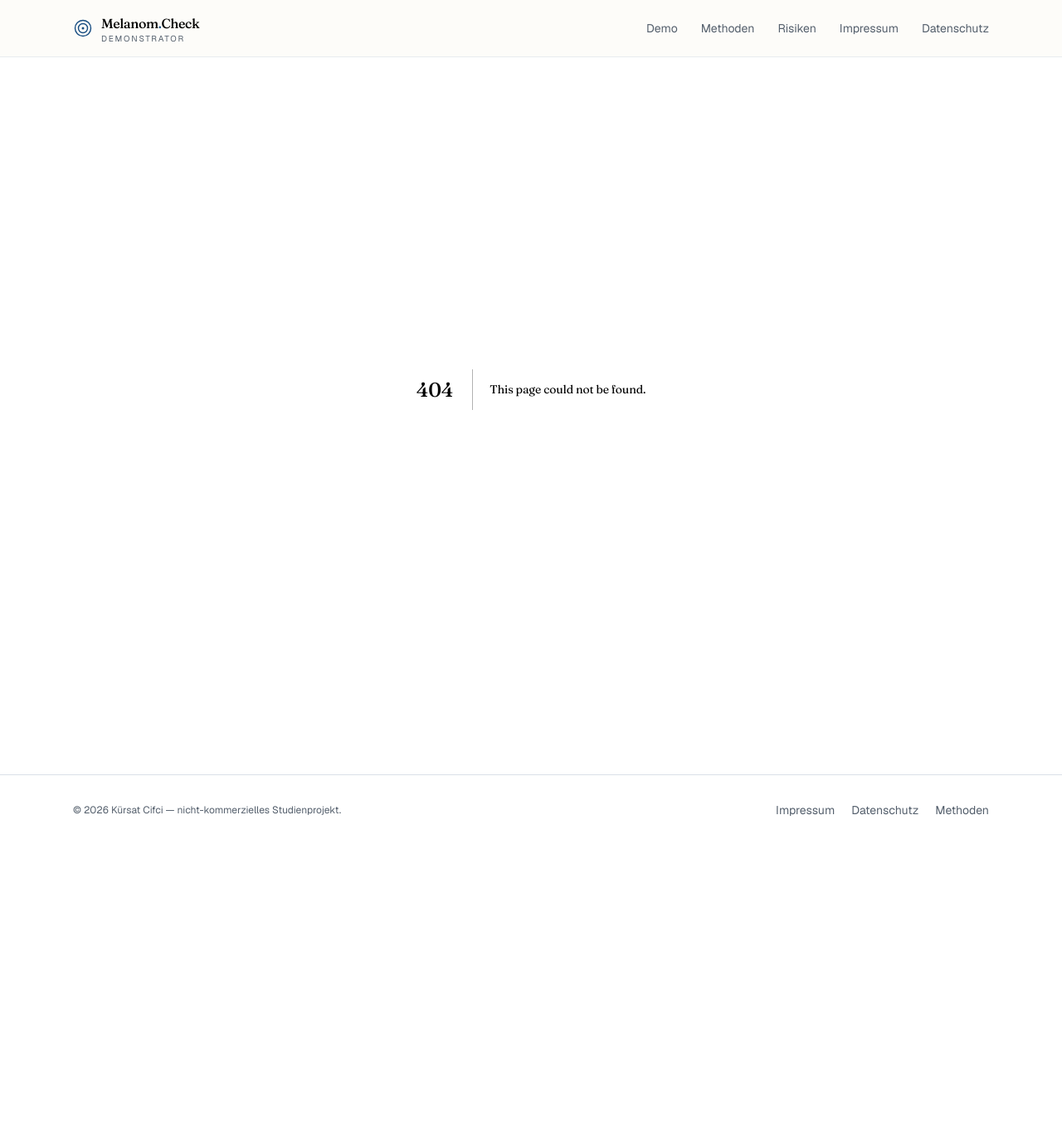
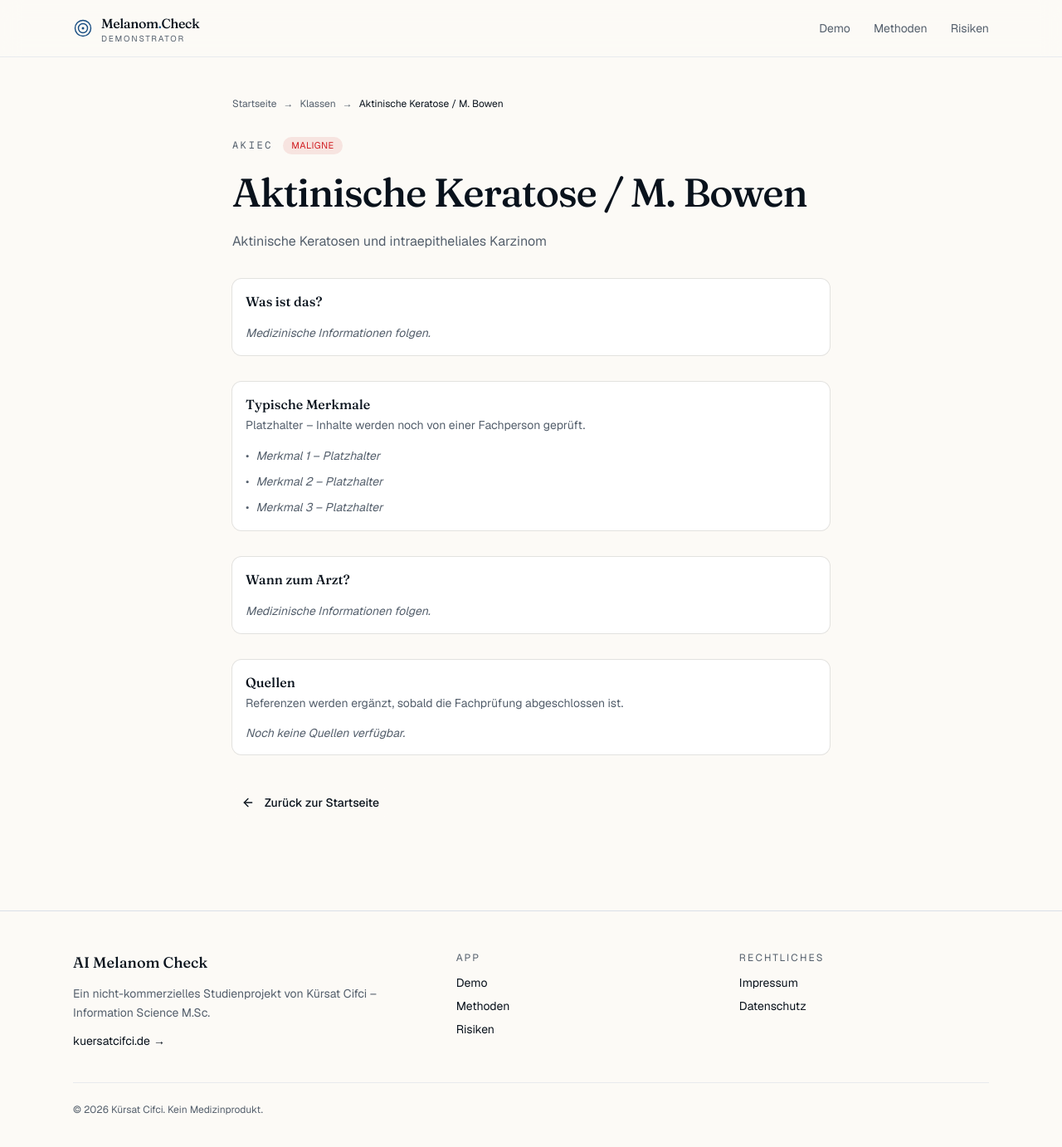
Before and after one commit to kuersatcifci/ai-melanom-check, a Next.js app: page /klassen/akiec in a window 1280 px wide. Before the commit this address had no page. Shown: the top 1382 px of the page at 83% size. Before the commit the page ends 1018 px from the top, so only its background shows below. Built offline with nearby package versions, Linux system fonts and the light colour scheme.

Commit message:
Add class detail pages, improved footer, privacy info

```diff
--- a/src/app/demo/page.tsx
+++ b/src/app/demo/page.tsx
@@ -231,15 +231,13 @@ export default function DemoPage() {
           </ol>
 
           <div className="border-border/60 flex flex-col gap-3 rounded-md border bg-muted/30 p-4">
-            <h3 className="font-heading text-base font-medium">
-              Datenschutz &amp; Datenspeicherung
-            </h3>
+            <h3 className="font-heading text-base font-medium">Datenschutz</h3>
             <ul className="flex flex-col gap-2.5">
               {[
-                "Ihre Bilder werden nicht gespeichert. Die Verarbeitung erfolgt ausschließlich in Ihrem Browser.",
-                "Es werden keine Bilder übertragen. Weder an unsere Server noch an Dritte.",
-                "Nach dem Schließen des Tabs sind alle Daten weg. Es gibt keine Datenbank, keinen Account, keine Protokollierung.",
-                "ONNX Runtime Web führt die KI-Inferenz lokal auf Ihrem Gerät aus.",
+                "Ihre Bilder werden nicht gespeichert",
+                "Keine Übertragung an Server oder Dritte",
+                "Nach Schließen des Tabs sind alle Daten weg – keine Datenbank, kein Account",
+                "KI-Inferenz läuft lokal auf Ihrem Gerät via ONNX Runtime Web",
               ].map((item) => (
                 <li key={item} className="flex gap-2.5 text-sm leading-relaxed">
                   <CheckCircle2
--- /dev/null
+++ b/src/app/klassen/[code]/page.tsx
@@ -0,0 +1,169 @@
+import Link from "next/link";
+import { notFound } from "next/navigation";
+import { ArrowLeft } from "lucide-react";
+import { CLASSES } from "@/lib/classes";
+import { buttonVariants } from "@/components/ui/button";
+import {
+  Card,
+  CardContent,
+  CardDescription,
+  CardHeader,
+  CardTitle,
+} from "@/components/ui/card";
+
+type Params = { code: string };
+
+export function generateStaticParams(): Params[] {
+  return CLASSES.map((c) => ({ code: c.code }));
+}
+
+export const dynamicParams = false;
+
+export async function generateMetadata({
+  params,
+}: {
+  params: Promise<Params>;
+}) {
+  const { code } = await params;
+  const klass = CLASSES.find((c) => c.code === code);
+  if (!klass) return {};
+  return {
+    title: `${klass.label} (${klass.code.toUpperCase()}) – Melanom.Check`,
+    description: klass.description,
+  };
+}
+
+export default async function ClassDetailPage({
+  params,
+}: {
+  params: Promise<Params>;
+}) {
+  const { code } = await params;
+  const klass = CLASSES.find((c) => c.code === code);
+  if (!klass) notFound();
+
+  return (
+    <main className="mx-auto flex w-full max-w-3xl flex-col gap-8 px-6 py-12">
+      <nav aria-label="Breadcrumb" className="text-muted-foreground text-xs">
+        <ol className="flex flex-wrap items-center gap-2">
+          <li>
+            <Link href="/" className="hover:text-foreground">
+              Startseite
+            </Link>
+          </li>
+          <li aria-hidden="true">→</li>
+          <li>Klassen</li>
+          <li aria-hidden="true">→</li>
+          <li className="text-foreground">{klass.label}</li>
+        </ol>
+      </nav>
+
+      <header className="flex flex-col gap-4">
+        <div className="flex flex-wrap items-center gap-3">
+          <code className="text-muted-foreground font-mono text-xs uppercase tracking-[0.22em]">
+            {klass.code}
+          </code>
+          <span
+            className={
+              "rounded-full px-2.5 py-0.5 text-[11px] uppercase tracking-wider " +
+              (klass.malignant
+                ? "bg-destructive/10 text-destructive"
+                : "bg-muted text-muted-foreground")
+            }
+          >
+            {klass.malignant ? "maligne" : "benigne"}
+          </span>
+        </div>
+        <h1 className="font-heading text-balance text-4xl font-medium leading-tight tracking-tight sm:text-5xl">
+          {klass.label}
+        </h1>
+        <p className="text-muted-foreground text-base leading-relaxed">
+          {klass.description}
+        </p>
+      </header>
+
+      <Card>
+        <CardHeader>
+          <CardTitle>Was ist das?</CardTitle>
+        </CardHeader>
+        <CardContent>
+          <p className="text-muted-foreground text-sm leading-relaxed italic">
+            Medizinische Informationen folgen.
+          </p>
+        </CardContent>
+      </Card>
+
+      <Card>
+        <CardHeader>
+          <CardTitle>Typische Merkmale</CardTitle>
+          <CardDescription>
+            Platzhalter – Inhalte werden noch von einer Fachperson geprüft.
+          </CardDescription>
+        </CardHeader>
+        <CardContent>
+          <ul className="flex flex-col gap-2 text-sm leading-relaxed">
+            <li className="flex gap-2">
+              <span aria-hidden="true" className="text-muted-foreground">
+                •
+              </span>
+              <span className="text-muted-foreground italic">
+                Merkmal 1 – Platzhalter
+              </span>
+            </li>
+            <li className="flex gap-2">
+              <span aria-hidden="true" className="text-muted-foreground">
+                •
+              </span>
+              <span className="text-muted-foreground italic">
+                Merkmal 2 – Platzhalter
+              </span>
+            </li>
+            <li className="flex gap-2">
+              <span aria-hidden="true" className="text-muted-foreground">
+                •
+              </span>
+              <span className="text-muted-foreground italic">
+                Merkmal 3 – Platzhalter
+              </span>
+            </li>
+          </ul>
+        </CardContent>
+      </Card>
+
+      <Card>
+        <CardHeader>
+          <CardTitle>Wann zum Arzt?</CardTitle>
+        </CardHeader>
+        <CardContent>
+          <p className="text-muted-foreground text-sm leading-relaxed italic">
+            Medizinische Informationen folgen.
+          </p>
+        </CardContent>
+      </Card>
+
+      <Card>
+        <CardHeader>
+          <CardTitle>Quellen</CardTitle>
+          <CardDescription>
+            Referenzen werden ergänzt, sobald die Fachprüfung abgeschlossen ist.
+          </CardDescription>
+        </CardHeader>
+        <CardContent>
+          <p className="text-muted-foreground text-sm italic">
+            Noch keine Quellen verfügbar.
+          </p>
+        </CardContent>
+      </Card>
+
+      <div className="pt-2">
+        <Link
+          href="/"
+          className={buttonVariants({ variant: "outline", size: "lg" })}
+        >
+          <ArrowLeft className="mr-1.5 h-4 w-4" />
+          Zurück zur Startseite
+        </Link>
+      </div>
+    </main>
+  );
+}
--- a/src/app/layout.tsx
+++ b/src/app/layout.tsx
@@ -41,30 +41,91 @@ export default function RootLayout({
         <SiteNav />
         <div className="flex-1">{children}</div>
         <footer className="border-t mt-16">
-          <div className="mx-auto flex w-full max-w-6xl flex-col gap-4 px-6 py-8 text-sm text-muted-foreground sm:flex-row sm:items-center sm:justify-between">
-            <p className="text-xs">
-              © {new Date().getFullYear()} Kürsat Cifci — nicht-kommerzielles
-              Studienprojekt.
+          <div className="mx-auto w-full max-w-6xl px-6 py-12">
+            <div className="grid grid-cols-1 gap-10 sm:grid-cols-2 lg:grid-cols-[1.4fr_1fr_1fr]">
+              <div className="flex flex-col gap-3">
+                <p className="font-heading text-lg font-medium">
+                  AI Melanom Check
                 </p>
-            <div className="flex flex-wrap items-center gap-x-5 gap-y-2">
+                <p className="text-muted-foreground text-sm leading-relaxed">
+                  Ein nicht-kommerzielles Studienprojekt von Kürsat Cifci –
+                  Information Science M.Sc.
+                </p>
+                <a
+                  href="https://kuersatcifci.de"
+                  target="_blank"
+                  rel="noopener noreferrer"
+                  className="text-foreground hover:text-primary group inline-flex w-fit items-center gap-1 text-sm underline-offset-4 hover:underline"
+                >
+                  kuersatcifci.de
+                  <span
+                    aria-hidden="true"
+                    className="transition-transform group-hover:translate-x-0.5"
+                  >
+                    →
+                  </span>
+                </a>
+              </div>
+
+              <div className="flex flex-col gap-3">
+                <p className="text-muted-foreground text-xs uppercase tracking-[0.18em]">
+                  App
+                </p>
+                <ul className="flex flex-col gap-2 text-sm">
+                  <li>
+                    <Link
+                      href="/demo"
+                      className="hover:text-primary text-foreground underline-offset-4 hover:underline"
+                    >
+                      Demo
+                    </Link>
+                  </li>
+                  <li>
+                    <Link
+                      href="/methods"
+                      className="hover:text-primary text-foreground underline-offset-4 hover:underline"
+                    >
+                      Methoden
+                    </Link>
+                  </li>
+                  <li>
+                    <Link
+                      href="/risk"
+                      className="hover:text-primary text-foreground underline-offset-4 hover:underline"
+                    >
+                      Risiken
+                    </Link>
+                  </li>
+                </ul>
+              </div>
+
+              <div className="flex flex-col gap-3">
+                <p className="text-muted-foreground text-xs uppercase tracking-[0.18em]">
+                  Rechtliches
+                </p>
+                <ul className="flex flex-col gap-2 text-sm">
+                  <li>
                     <Link
                       href="/impressum"
-                className="hover:text-foreground underline-offset-4 hover:underline"
+                      className="hover:text-primary text-foreground underline-offset-4 hover:underline"
                     >
                       Impressum
                     </Link>
+                  </li>
+                  <li>
                     <Link
                       href="/datenschutz"
-                className="hover:text-foreground underline-offset-4 hover:underline"
+                      className="hover:text-primary text-foreground underline-offset-4 hover:underline"
                     >
                       Datenschutz
                     </Link>
-              <Link
-                href="/methods"
-                className="hover:text-foreground underline-offset-4 hover:underline"
-              >
-                Methoden
-              </Link>
+                  </li>
+                </ul>
+              </div>
+            </div>
+
+            <div className="border-border/60 text-muted-foreground mt-10 border-t pt-6 text-xs">
+              © {new Date().getFullYear()} Kürsat Cifci. Kein Medizinprodukt.
             </div>
           </div>
         </footer>
--- a/src/app/page.tsx
+++ b/src/app/page.tsx
@@ -250,12 +250,13 @@ export default function Home() {
           <CardContent>
             <ul className="grid gap-3 sm:grid-cols-2 lg:grid-cols-3">
               {CLASSES.map((c) => (
-                <li
-                  key={c.code}
-                  className="border-border/60 hover:border-primary/40 group flex flex-col gap-1.5 rounded-md border bg-card p-4 transition-colors"
+                <li key={c.code}>
+                  <Link
+                    href={`/klassen/${c.code}`}
+                    className="border-border/60 hover:border-primary/60 hover:bg-accent/30 group flex h-full flex-col gap-1.5 rounded-md border bg-card p-4 transition-colors focus-visible:outline-none focus-visible:ring-3 focus-visible:ring-ring/50"
                   >
                     <div className="flex items-center justify-between gap-2">
-                    <span className="font-heading text-base font-medium">
+                      <span className="font-heading group-hover:text-primary text-base font-medium transition-colors">
                         {c.label}
                       </span>
                       <span
@@ -275,6 +276,7 @@ export default function Home() {
                     <code className="text-muted-foreground/70 mt-1 font-mono text-[10px] uppercase tracking-[0.18em]">
                       {c.code}
                     </code>
+                  </Link>
                 </li>
               ))}
             </ul>
--- a/src/components/SiteNav.tsx
+++ b/src/components/SiteNav.tsx
@@ -9,8 +9,6 @@ const LINKS = [
   { href: "/demo", label: "Demo" },
   { href: "/methods", label: "Methoden" },
   { href: "/risk", label: "Risiken" },
-  { href: "/impressum", label: "Impressum" },
-  { href: "/datenschutz", label: "Datenschutz" },
 ];
 
 function LogoMark({ className = "" }: { className?: string }) {
```
Lines whose indentation alone changed are shown as unchanged.
